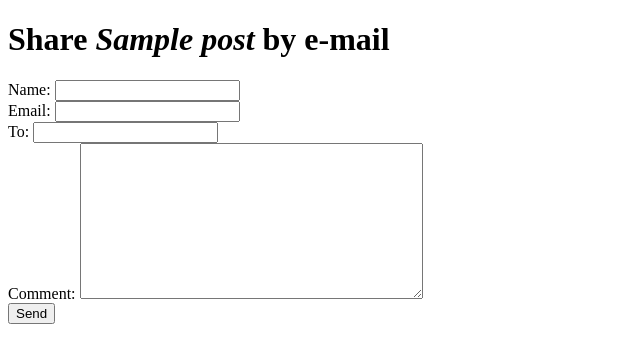
After one commit to mrbazzan/django-project, a Django app: page /blog/1/share in a window 1280 px wide. The commit adds this page. Shown: the top 363 px of the page, without its empty margins (0-640 px from the left). Run offline with Django 4.2, Linux system fonts and the light colour scheme; tables that the repository leaves empty hold one stand-in row (values such as "Sample post").

Commit message:
blog: Sharing posts via email
Implemented using:
- Django Forms and
- Django's send_mail function

```diff
--- /dev/null
+++ b/mysite/blog/forms.py
@@ -0,0 +1,9 @@
+
+from django import forms
+
+class EmailPostForm(forms.Form):
+    name = forms.CharField(max_length=25)
+    email = forms.EmailField()
+    to = forms.EmailField()
+    comment = forms.CharField(required=False,
+                               widget=forms.Textarea)
--- a/mysite/blog/templates/blog/post/detail.html
+++ b/mysite/blog/templates/blog/post/detail.html
@@ -4,4 +4,8 @@
 {% block content %}
   <h1>{{ post.title }}</h1>
   <p>{{ post.body }}</p>
+  <p>
+    <a href="{% url 'blog:post_share' post.id %}">
+      Share this post</a>
+  </p>
 {% endblock %}
--- /dev/null
+++ b/mysite/blog/templates/blog/post/share.html
@@ -0,0 +1,20 @@
+{% extends "blog/base.html" %}
+{% block title %}Share Post{% endblock %}
+{% block content %}
+  {% if sent %}
+    <h1>Email successfully sent</h1>
+    <p>
+      <em>{{post.title}}</em> was successfully
+      sent to <em>{{form.cleaned_data.to}}</em>
+    </p>
+  {% else %}
+    <h1>
+      Share <em>{{post.title}}</em> by e-mail
+    </h1>
+    <form method="post">
+      {{ form.as_div }}
+      {% csrf_token %}
+      <input type="submit" value="Send">
+    </form>
+  {% endif %}
+{% endblock %}
--- a/mysite/blog/urls.py
+++ b/mysite/blog/urls.py
@@ -8,4 +8,5 @@ urlpatterns = [
     path('', views.PostListView.as_view(), name='post_list'),
     path('<int:year>/<int:month>/<int:day>/<slug:post_slug>',
          views.post_detail, name='post_detail'),
+    path('<int:post_id>/share', views.post_share, name='post_share'),
 ]
--- a/mysite/blog/views.py
+++ b/mysite/blog/views.py
@@ -1,6 +1,8 @@
 from django.shortcuts import render, get_object_or_404
 from django.core.paginator import Paginator
 from django.views.generic import ListView
+from django.core.mail import send_mail
+from .forms import EmailPostForm
 from django.http import Http404
 from .models import Post
 
@@ -32,3 +34,25 @@ def post_detail(request, year, month, day, post_slug):
     return render(request,
                   'blog/post/detail.html',
                   {'post': post})
+
+def post_share(request, post_id):
+    sent = False
+    post = get_object_or_404(Post.published, id=post_id)
+    if request.method == "POST":
+        form = EmailPostForm(request.POST)
+        if form.is_valid():
+            form_data = form.cleaned_data
+            post_url = request.build_absolute_uri(
+                post.get_absolute_url()
+            )
+            subject = f"{form_data['name']} recommends you read "\
+                      f"<em>{post.title}</em>"
+            message = f"Read <em>{post.title}</em> at\n\t{post_url}\n\n"\
+                      f"{form_data['name']}'s comment: {form_data['comment']}"
+            send_mail(subject, message, '', [form_data['to']])
+            sent = True
+    else:
+        form = EmailPostForm()
+    return render(request,
+                  'blog/post/share.html',
+                  {'form': form, 'post': post, 'sent': sent})
--- a/mysite/mysite/settings.py
+++ b/mysite/mysite/settings.py
@@ -122,3 +122,5 @@ STATIC_URL = 'static/'
 # https://docs.djangoproject.com/en/4.1/ref/settings/#default-auto-field
 
 DEFAULT_AUTO_FIELD = 'django.db.models.BigAutoField'
+
+EMAIL_BACKEND = 'django.core.mail.backends.console.EmailBackend'
```
